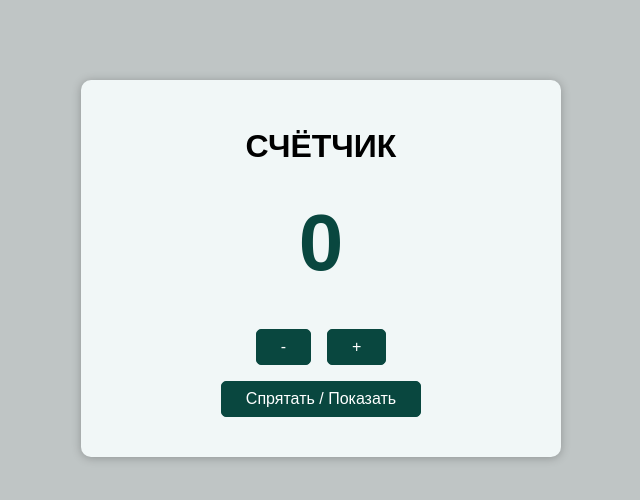
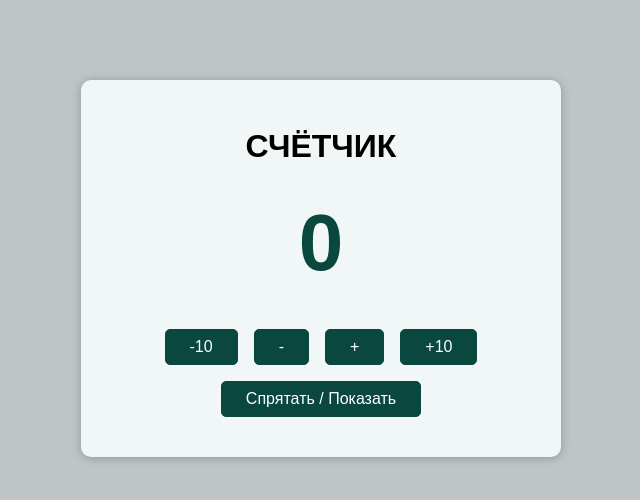
Before and after one commit to Vlad-Kudin/react-redux-fundamentals, a React (Create React App) app: page / in a window 1280 px wide. Shown: the top 500 px of the page, without its empty margins (319-959 px from the left). Built offline with nearby package versions, Linux system fonts and the light colour scheme.

Commit message:
unified action

```diff
--- a/src/components/Counter.js
+++ b/src/components/Counter.js
@@ -17,6 +17,14 @@ const Counter = () => {
     dispatchFunction({type: "decrement"});
   };
 
+  const decreaseHandler = () => {
+    dispatchFunction({type: "decrease", number: 10});
+  };
+
+  const increaseHandler = () => {
+    dispatchFunction({type: "increase", number: 10});
+  };
+
   const toggleCounterHandler = () => {};
 
   return (
@@ -24,8 +32,10 @@ const Counter = () => {
       <h1>Счётчик</h1>
       <div className={classes.value}>{counter}</div>
       <div>
+        <button onClick={decreaseHandler}>-10</button>
         <button onClick={decrementHandler}>-</button>
         <button onClick={incrementHandler}>+</button>
+        <button onClick={increaseHandler}>+10</button>
       </div>
       <button onClick={toggleCounterHandler}>Спрятать / Показать</button>
     </main>
--- a/src/store/index.js
+++ b/src/store/index.js
@@ -11,6 +11,16 @@ const counterReducer = (state = { counter: 0 }, action) => {
       counter: state.counter - 1,
     };
   }
+  if (action.type === "increase") {
+    return {
+      counter: state.counter + action.number,
+    };
+  }
+  if (action.type === "decrease") {
+    return {
+      counter: state.counter - action.number,
+    };
+  }
 
   return state;
 };
```
